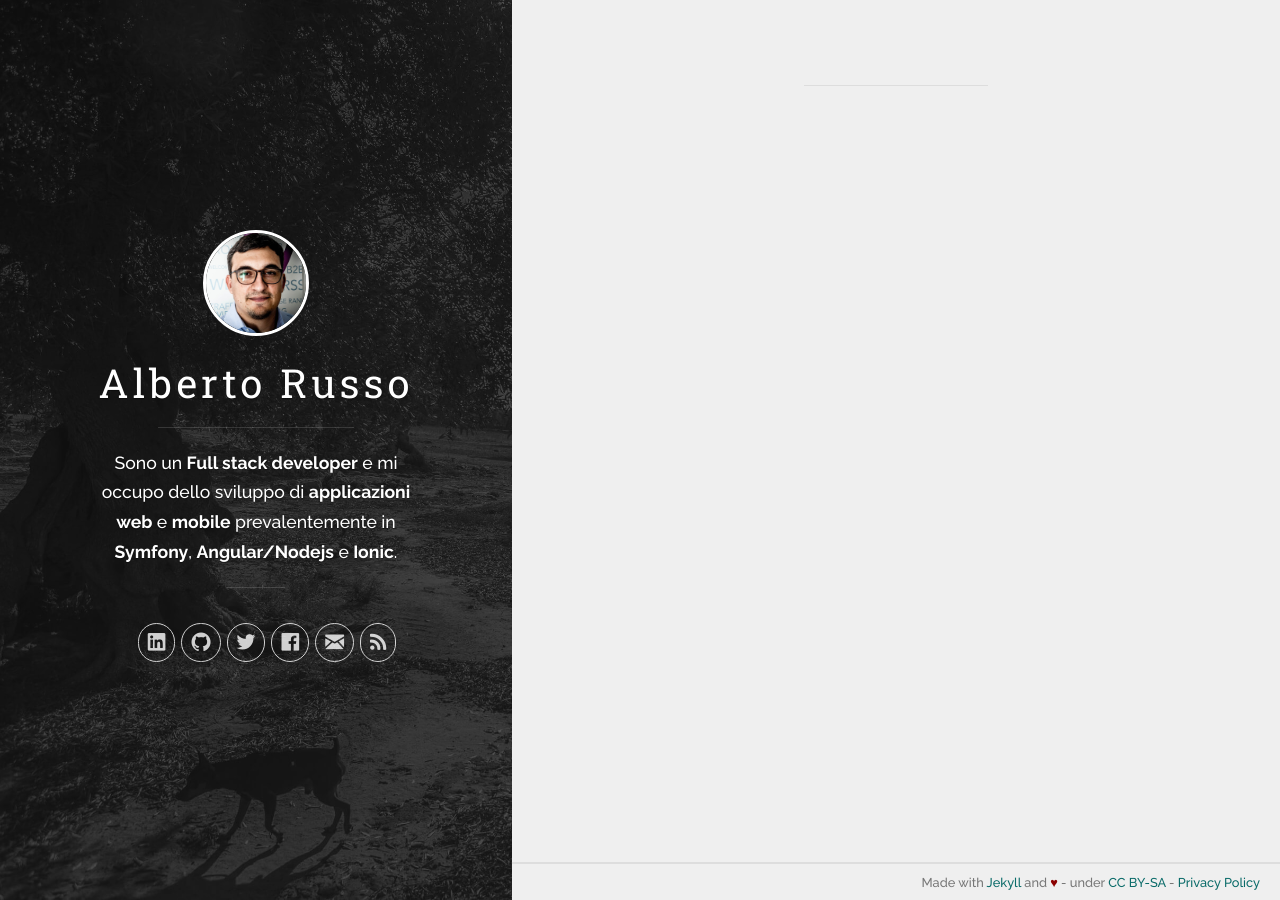
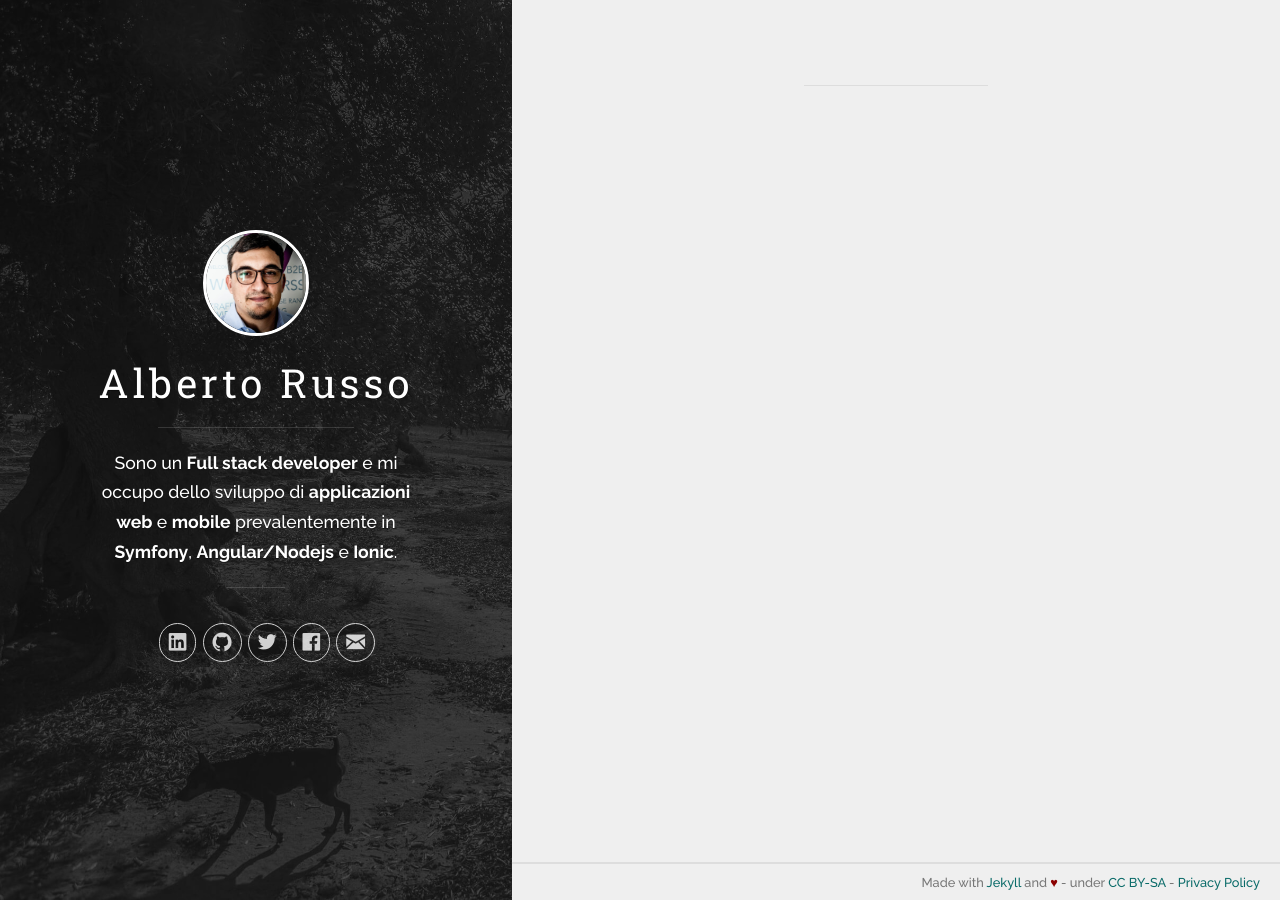
Before and after one commit to russoalberto/russoalberto.github.io, a Jekyll site: the page built from index.html, in a window 1280 px wide. Built offline with Jekyll 4.4.1, drawn with Linux system fonts in a browser that asks for light colours; the list of posts is cut into pages by our own code.

Commit message:
Delete feed icon

```diff
--- a/_includes/header.html
+++ b/_includes/header.html
@@ -77,6 +77,7 @@
               </li>
             {% endif %}
 
+            {% if site.posts.size > 0 %}
               <!-- RSS -->
               <li class="navigation__item">
                 <a href="{{ site.baseurl }}/feed.xml" title="Subscribe" target="_blank">
@@ -84,6 +85,7 @@
                   <span class="label">RSS</span>
                 </a>
               </li>
+            {% endif %}
 
             </ul>
           </nav>
```
Lines whose indentation alone changed are shown as unchanged.
